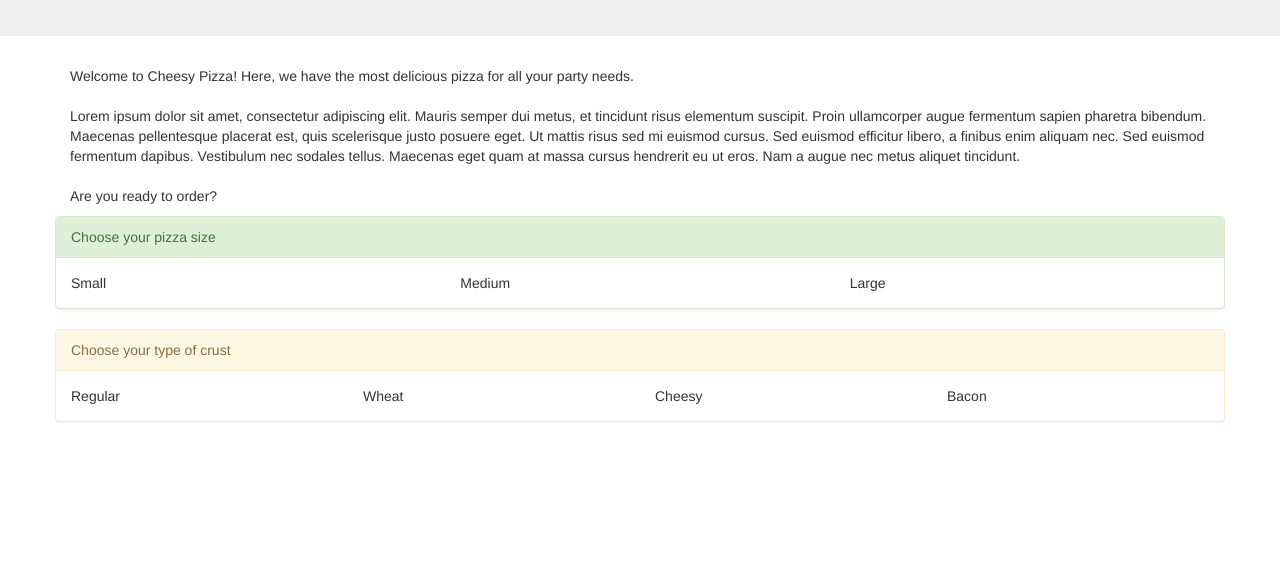
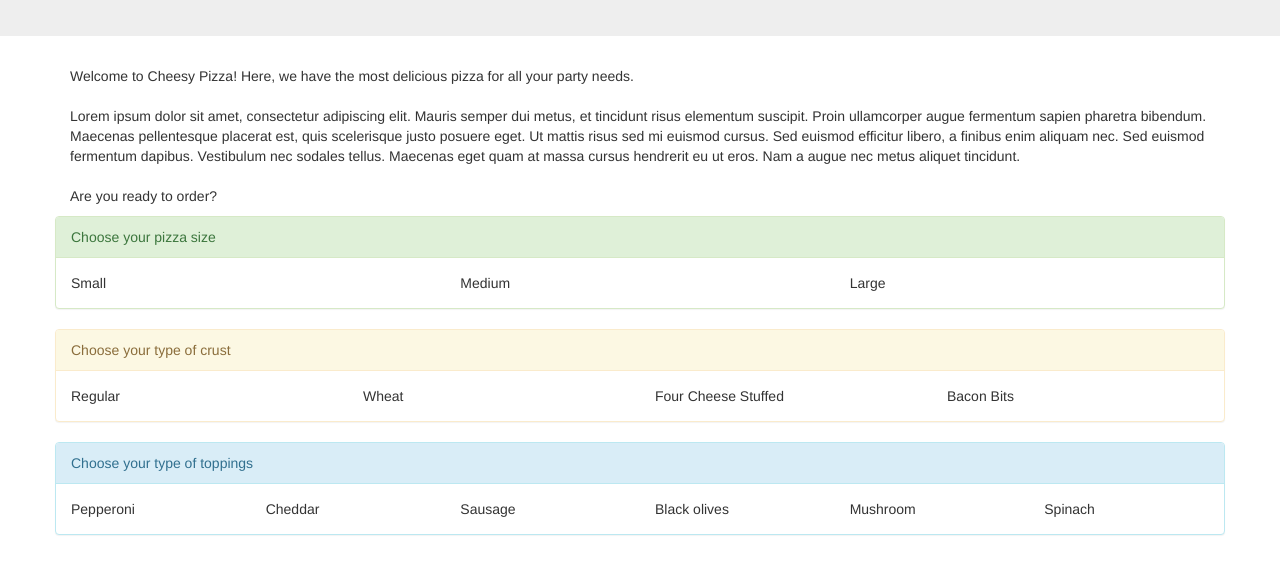
Before and after one commit to minhchan11/pizza-order, a plain HTML site: page index.html in a window 1280 px wide. Shown: the part 159-732 px from the top of the page. Drawn offline with nearby package versions, Linux system fonts and the light colour scheme.

Commit message:
add div for pizza toppings add panel heading and content

```diff
--- a/index.html
+++ b/index.html
@@ -25,8 +25,17 @@
         <div class="panel-heading">Choose your type of crust</div>
         <div class="col-md-3 panel-body">Regular</div>
         <div class="col-md-3 panel-body">Wheat</div>
-        <div class="col-md-3 panel-body">Cheesy</div>
-        <div class="col-md-3 panel-body">Bacon</div>
+        <div class="col-md-3 panel-body">Four Cheese Stuffed</div>
+        <div class="col-md-3 panel-body">Bacon Bits</div>
+      </div>
+      <div class="topping row panel panel-info">
+        <div class="panel-heading">Choose your type of toppings</div>
+        <div class="col-md-2 panel-body">Pepperoni</div>
+        <div class="col-md-2 panel-body">Cheddar</div>
+        <div class="col-md-2 panel-body">Sausage</div>
+        <div class="col-md-2 panel-body">Black olives</div>
+        <div class="col-md-2 panel-body">Mushroom</div>
+        <div class="col-md-2 panel-body">Spinach</div>
       </div>
     </form>
 </div>
```
